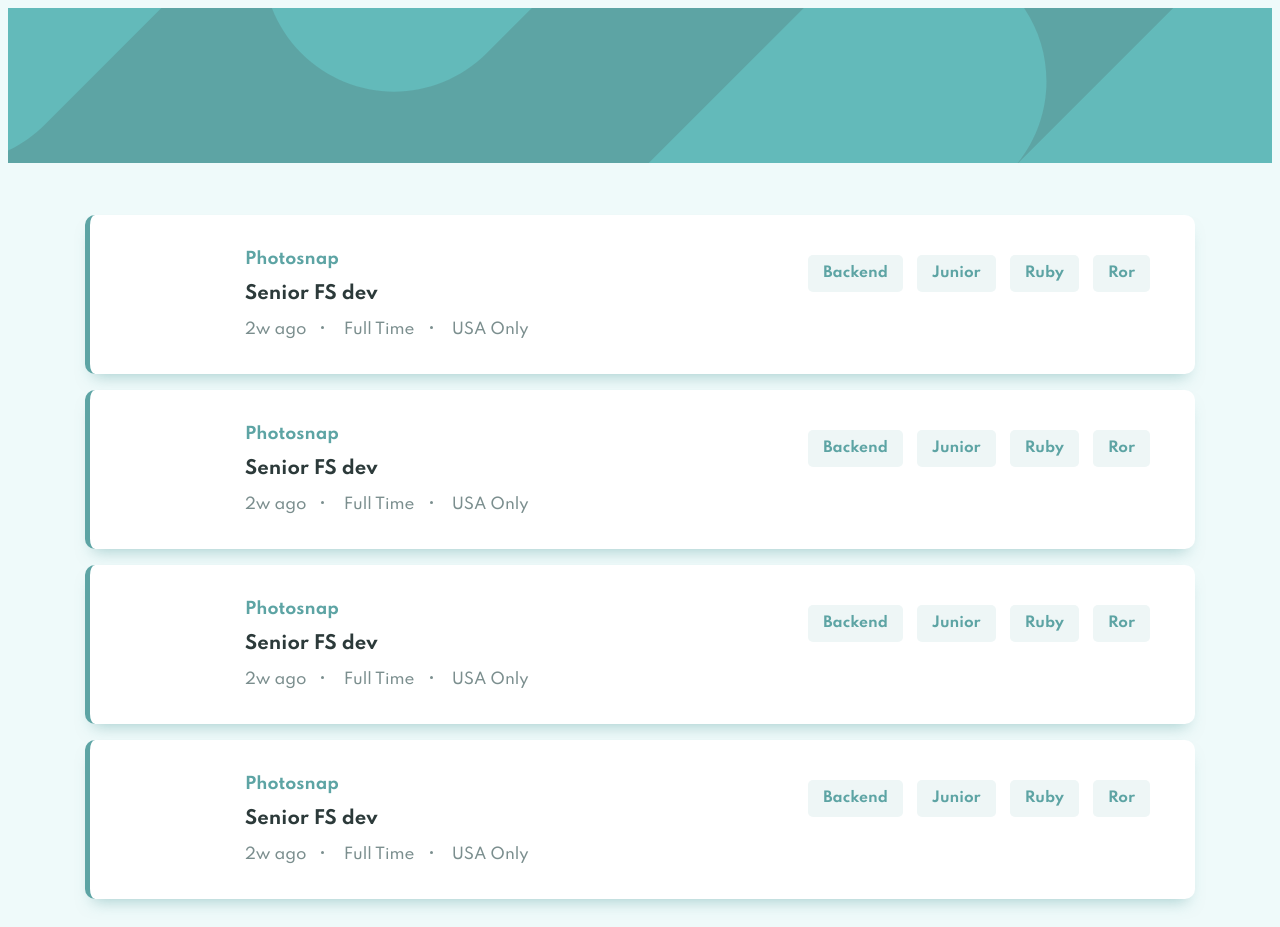
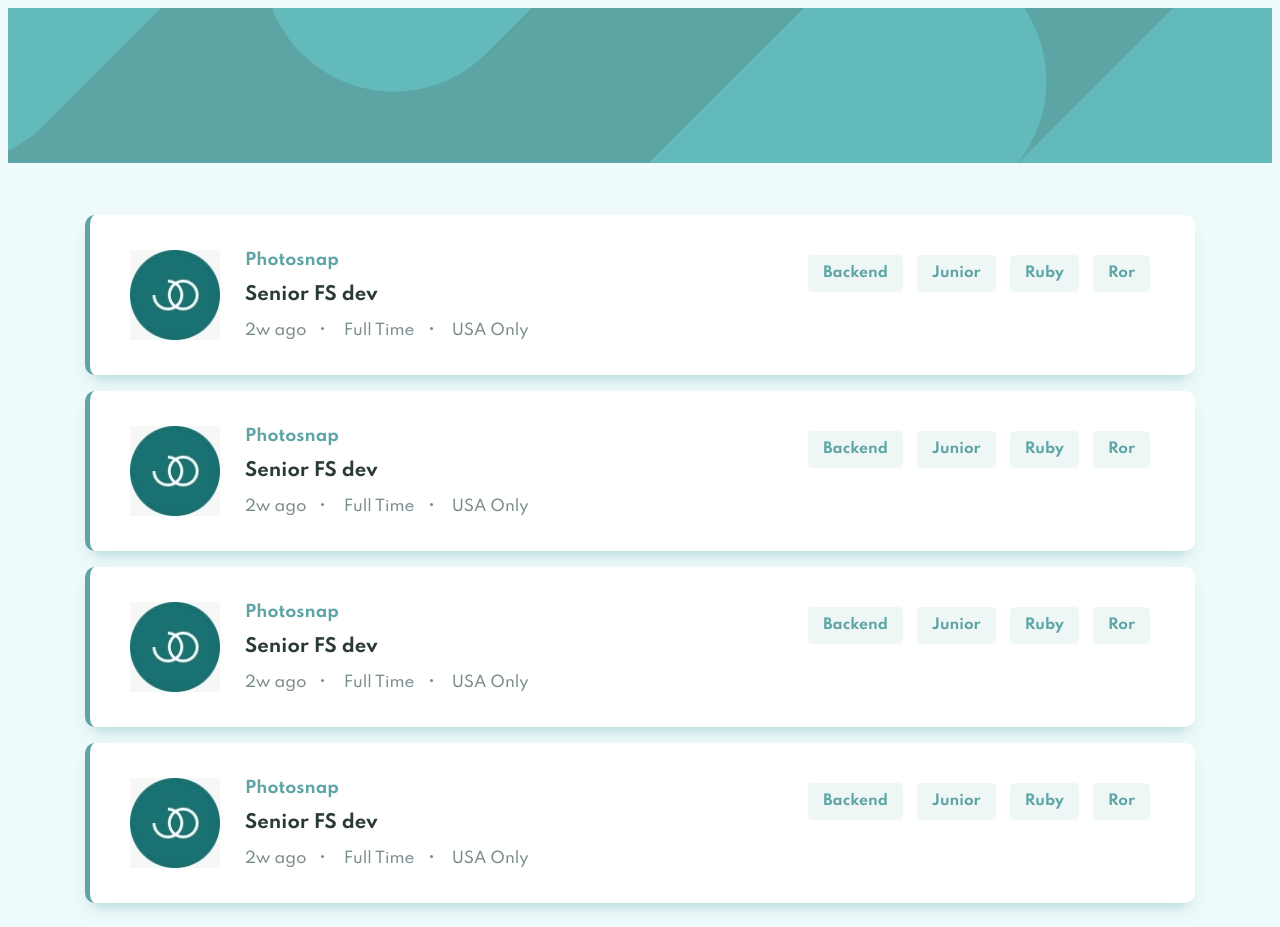
Before and after one commit to aadhiatharsh/task1, a plain HTML site: page index.html.html in a window 1280 px wide. Drawn offline with Linux system fonts and the light colour scheme; files whose address does not match are found by name.

Commit message:
Add files via upload

```diff
--- a/index.html.html
+++ b/index.html.html
@@ -31,9 +31,9 @@
 
             <li>
                 <div class="jobs_item">
-                <img src="/photosnap.svg" alt="" class="jobs_img-mobile">
+                <img src="./images/photosnap.jpg" alt="" class="jobs_img-mobile">
                 <div class="jobs__column jobs__column--left">
-                    <img src="/photosnap.svg" alt="" class="jobs_img">
+                    <img src="./images/photosnap.jpg" alt="" class="jobs_img">
                     <div class="jobs_info">
                         <span class="jobs_company">Photosnap</span>
                         <span class="jobs_title">Senior FS dev</span>
@@ -65,9 +65,9 @@
 
             <li>
                 <div class="jobs_item">
-                <img src="/photosnap.svg" alt="" class="jobs_img-mobile">
+                <img src="./images/photosnap.jpg" alt="" class="jobs_img-mobile">
                 <div class="jobs__column jobs__column--left">
-                    <img src="/photosnap.svg" alt="" class="jobs_img">
+                    <img src="./images/photosnap.jpg" alt="" class="jobs_img">
                     <div class="jobs_info">
                         <span class="jobs_company">Photosnap</span>
                         <span class="jobs_title">Senior FS dev</span>
@@ -99,9 +99,9 @@
 
             <li>
                 <div class="jobs_item">
-                <img src="/photosnap.svg" alt="" class="jobs_img-mobile">
+                <img src="./images/photosnap.jpg" alt="" class="jobs_img-mobile">
                 <div class="jobs__column jobs__column--left">
-                    <img src="/photosnap.svg" alt="" class="jobs_img">
+                    <img src="./images/photosnap.jpg" alt="" class="jobs_img">
                     <div class="jobs_info">
                         <span class="jobs_company">Photosnap</span>
                         <span class="jobs_title">Senior FS dev</span>
@@ -132,9 +132,9 @@
 
             <li>
                 <div class="jobs_item">
-                <img src="/photosnap.svg" alt="" class="jobs_img-mobile">
+                <img src="./images/photosnap.jpg" alt="" class="jobs_img-mobile">
                 <div class="jobs__column jobs__column--left">
-                    <img src="/photosnap.svg" alt="" class="jobs_img">
+                    <img src="./images/photosnap.jpg" alt="" class="jobs_img">
                     <div class="jobs_info">
                         <span class="jobs_company">Photosnap</span>
                         <span class="jobs_title">Senior FS dev</span>
```
